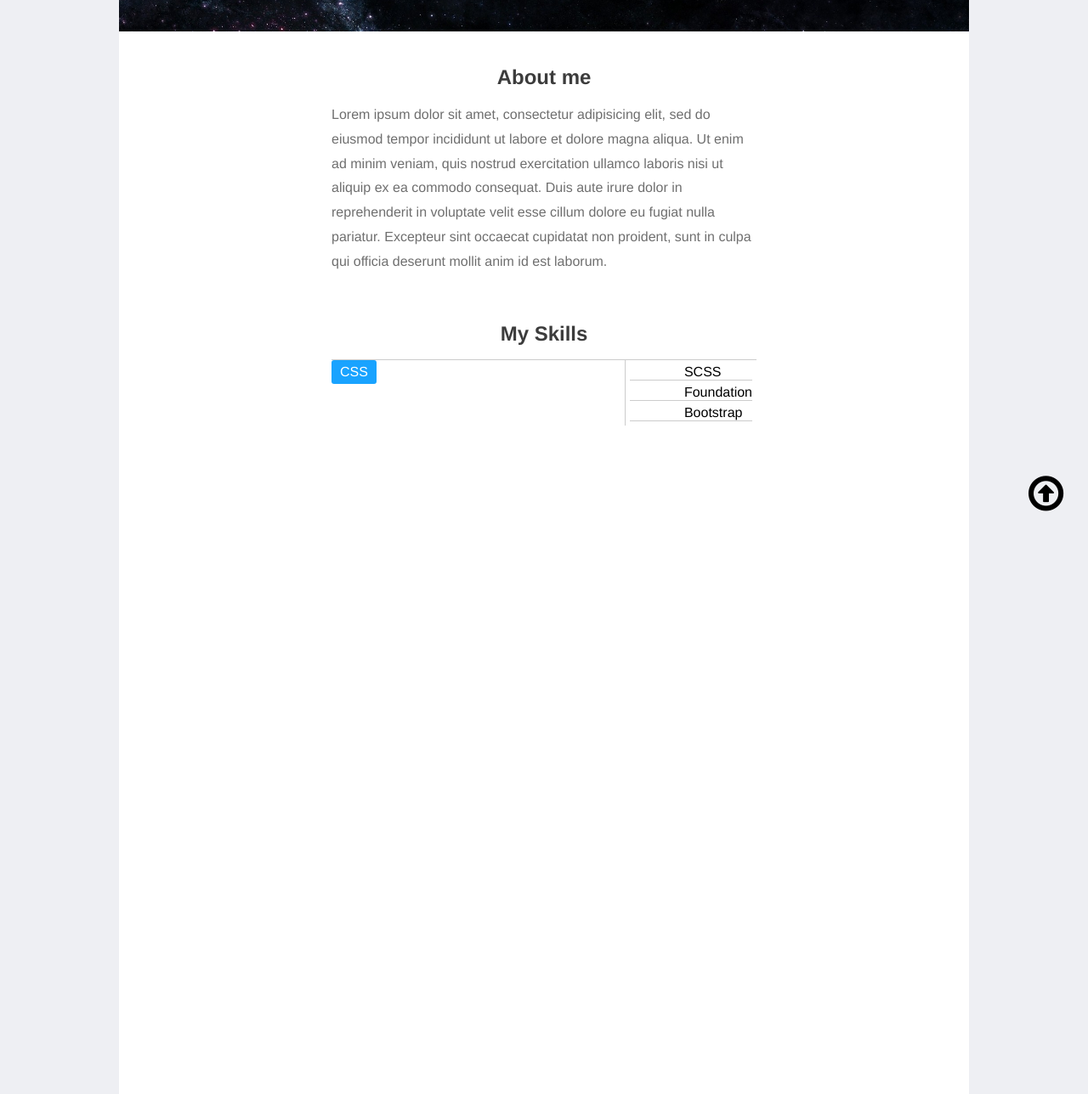
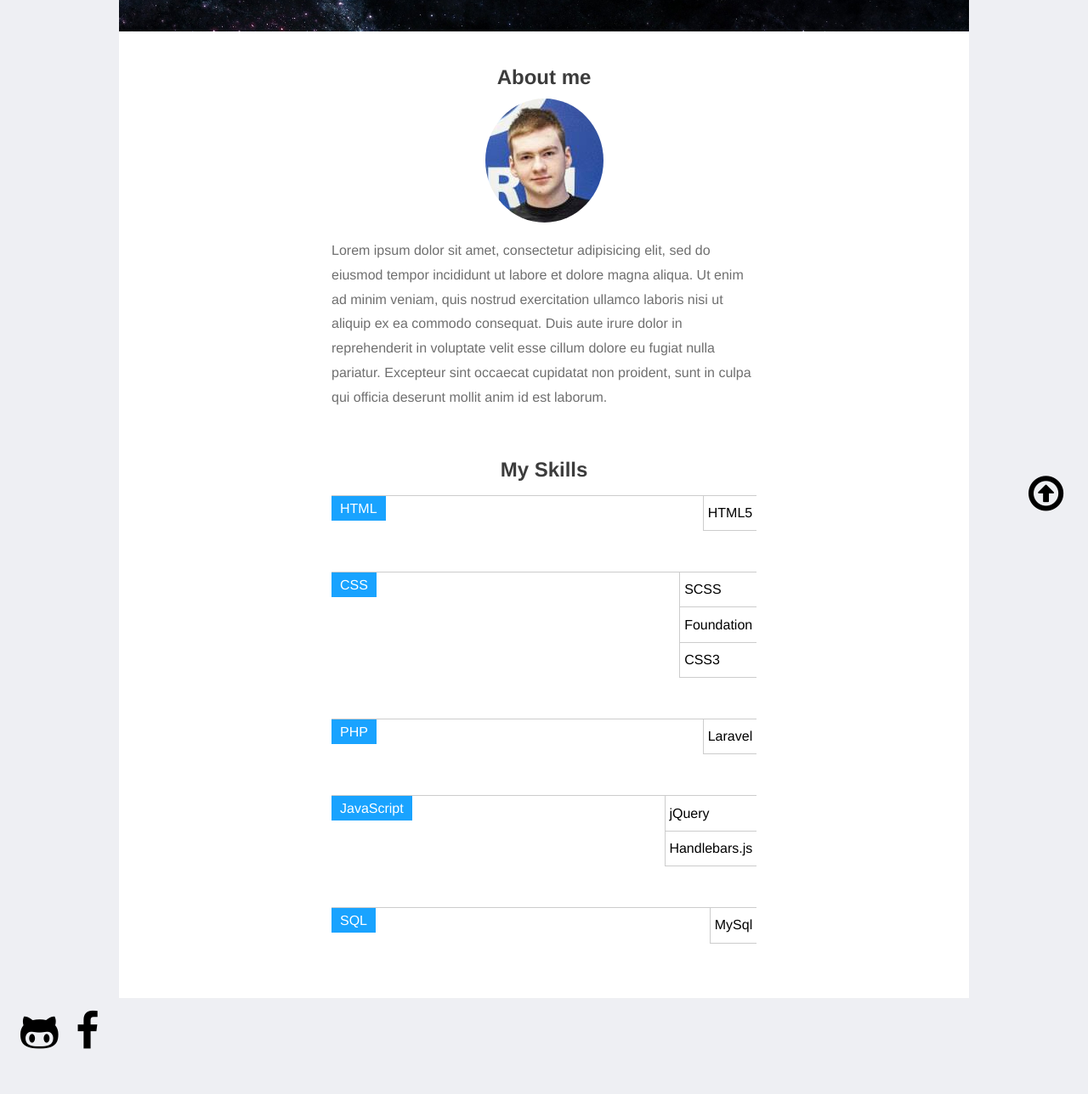
Before and after one commit to 11pm/11pm.github.io, a plain HTML site: page index.html in a window 1280 px wide. Shown: the part 172-1460 px from the top of the page at 85% size. After the commit the page ends 1427 px from the top, so only its background shows below. Drawn offline with Linux system fonts and the light colour scheme.

Commit message:
huge commit

```diff
--- a/css/main.scss
+++ b/css/main.scss
@@ -104,7 +104,6 @@ nav{
 	margin: auto;
 	margin-top: 0;
 	background-color: $primary-color;
-	height: 2000px;
 
 	header{
 
@@ -160,40 +159,134 @@ section{
 		}
 	}
 }
+//ADD CUSTOM STYLE TO SECTIONS
+#about{
+	.hero .me{
+		display: block;
+		margin: 0 auto;
+		margin-top: 0.5em;
+		border-radius: 50%;
+		border: 3px solid;
+		border-color: #fff;
+
+		-webkit-transition: border-color ease-in-out .15s;
+		-o-transition: border-color ease-in-out .15s;
+		transition: border-color ease-in-out .15s;
+
+		&:hover{
+			border-color: rgb(204, 204, 204);
+		}
+	}
+
+}
 
 #skills{
 	$line-color: #ccc;
-	//reset lists
-	.skills-list, .tools-list{
-		list-style: none;
-	}
-	.skills-list{
+
+	.skill-container{
+		display: block;
+
+		//each block
+		div{
 			border-top: 1px solid $line-color;
+			margin-bottom: 3em;
+			overflow: auto;
+
 			.lang{
 				color: white;
 				float: left;
 				background: $pill-color;
-			border-radius: 3px;
+				border-top: 1px solid $pill-color !important;
 				padding: 5px 10px;
 			}
 
 			.tools-list{
-
 				float: right;
 				border-left: 1px solid $line-color;
+				list-style: none;
 
 				li{
-				padding-left: 4em;
-				margin:5px;
+					padding: 0.7em 0.3em;
+					///margin: 0.7em;
 					border-bottom: 1px solid $line-color;
+					position: relative;
+
 				}
 
 			}
 		}
+	}
+}
+#social{
+	//hide default
+	display: none;
 
+
+	padding: 1em;
+	//margin: 2em;
+	.social-grid{
+		margin: 0 auto;
+		display: inline-block;
+
+		a{
+			margin: 0 0.5em;
+		}
+	}
+}
+
+/*
+Mobile: 1
+Small: 2
+large: 3
+
+#skills{
+	$line-color: #ccc;
+	$base-margin: 2%;
+	.skill-container{
+
+
+		display: inline-block;
+		div{
+			margin: $base-margin;
+
+
+			float: left;
+			//mobile
+			max-width: 96%;
+			//small |  2+2 * 2
+			@media(min-width: $break-small){
+				max-width: calc(88%/2);
+			}
+			//large | 2+2 * 3
+			@media(min-width: $break-large){
+				max-width: calc(88%/5)
+			}
+
+			.lang{
+				color: white;
+				float: left;
+				background: $pill-color;
+				border-top: 1px solid $pill-color;
+				padding: 5px 10px;
+				width: 100%;
+				text-align: center;
+			}
+			.tools-list{
+
+				list-style: none;
+				border: 1px solid $line-color;
+				li:not(:last-child){
+					border-bottom: 1px solid $line-color;
+				}
+				padding: 0.5em;
+			}
 
 		}
 
+	}
+
+}
+*/
 .scroller{
 	position: fixed;
 	left: calc(100vw - 70px);
--- a/index.html
+++ b/index.html
@@ -12,6 +12,7 @@
 	<nav>
 		<a href="#about">About Me</a>
 		<a href="#skills">My Skills</a>
+		<a href="#social">Social</a>
 	</nav>
 
 	<div class="container">
@@ -26,6 +27,7 @@
 
 			<div class="hero">
 				<h1><span>About me</span></h1>
+				<img src="img/me.jpg" class="me">
 			</div>
 			<div class="inner-container default">
 				<p>Lorem ipsum dolor sit amet, consectetur adipisicing elit, sed do eiusmod
@@ -47,22 +49,66 @@
 
 			<div class="inner-container default">
 
-				<ul class="skills-list cf">
-					<li>
+				<div class="skill-container">
+
+					<div>
+						<span class='lang'>HTML</span>
+						<ul class="tools-list">
+							<li>HTML5</li>
+						</ul>
+					</div>
+
+					<div>
 						<span class='lang'>CSS</span>
 						<ul class="tools-list">
 							<li>SCSS</li>
 							<li>Foundation</li>
-							<li>Bootstrap</li>
+							<li>CSS3</li>
 						</ul>
-					</li>
+					</div>
 
-				</ul>
+					<div>
+						<span class='lang'>PHP</span>
+						<ul class="tools-list">
+							<li>Laravel</li>
+						</ul>
+					</div>
 
-			</div>
+					<div>
+						<span class='lang'>JavaScript</span>
+						<ul class="tools-list">
+							<li>jQuery</li>
+							<li>Handlebars.js</li>
+						</ul>
+					</div>
+
+					<div>
+						<span class='lang'>SQL</span>
+						<ul class="tools-list">
+							<li>MySql</li>
+						</ul>
+					</div>
+
+
+
+				</div>
 		</section>
 
 	</div>
+
+	<section id='social'>
+		<div class="social-grid">
+			<a href="https://github.com/11pm">
+				<div class="fa fa-3x fa-github-alt" title="My Github"></div>
+			</a>
+			<a href="https://www.facebook.com/alexanderhilmar">
+				<div class="fa fa-3x fa-facebook" title="My Facebook"></div>
+			</a>
+
+
+		</div>
+	</section>
+
 
 	<a href="#" title="Scroll to Top">
 		<div class="scroller fa fa-3x fa-arrow-circle-o-up"></div>
@@ -72,6 +118,5 @@
 	<script src="js/loader.js"></script>
 	<script src="js/navigator.js"></script>
 	<script src="js/scroller.js"></script>
-	<script src="js/skills.js"></script>
 </body>
 </html>
--- a/js/loader.js
+++ b/js/loader.js
@@ -1,8 +1,12 @@
 var container = $('.container');
 var scroller = $('.scroller');
+var social = $('.social-grid');
+
 container.hide();
 scroller.hide();
+social.hide()
 
 $(document).ready(function(){
 	container.delay(100).fadeIn(1000);
+	social.delay(200).fadeIn(1000);
 });
--- a/js/skills.js
+++ /dev/null
@@ -1,11 +0,0 @@
-$(document).ready(function(){
-
-	//center pill
-	$('.skills-list').each( function(){
-		var that = $(this);
-		var totalHeight = that.height();
-		//var pillHeight = $()
-		console.log(that)
-	});
-
-});
```
Also changed, not shown: css/main.css, img/me.jpg (added), 1 other file. Lines whose indentation alone changed are shown as unchanged.
